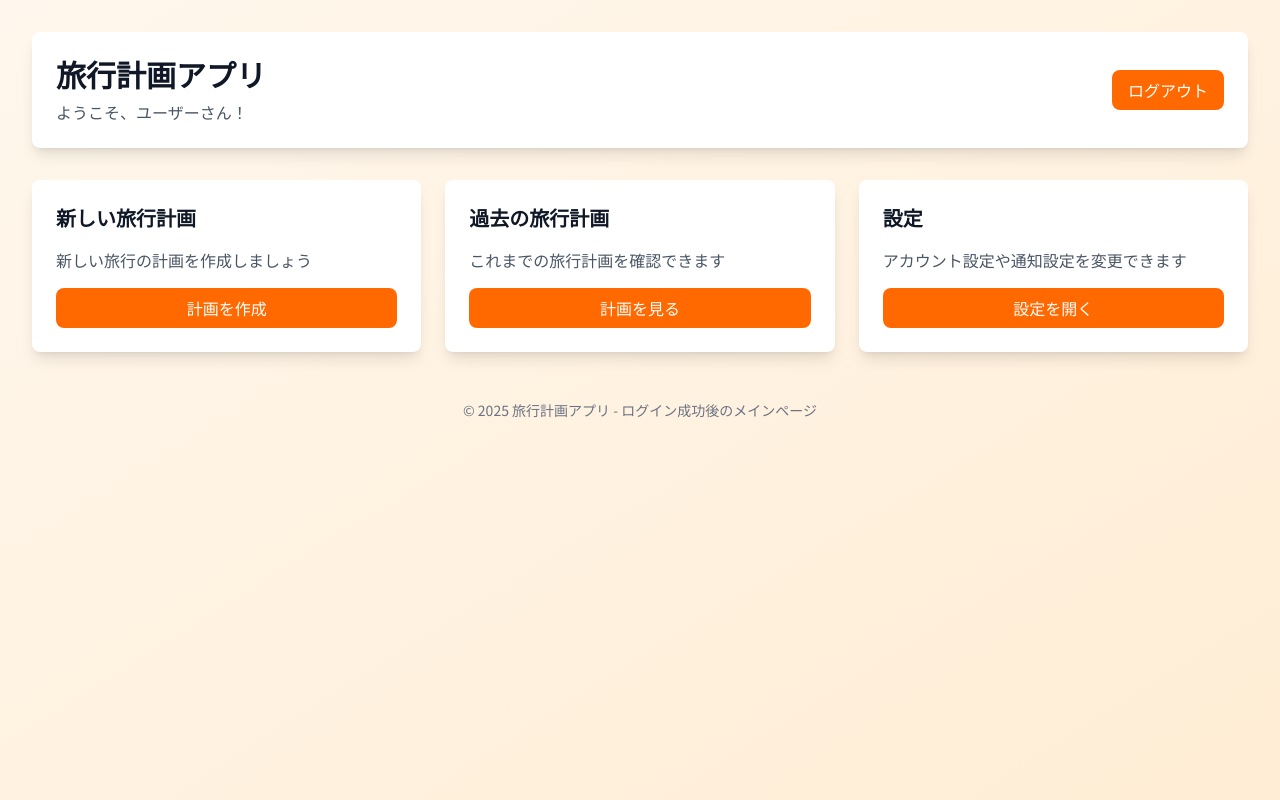
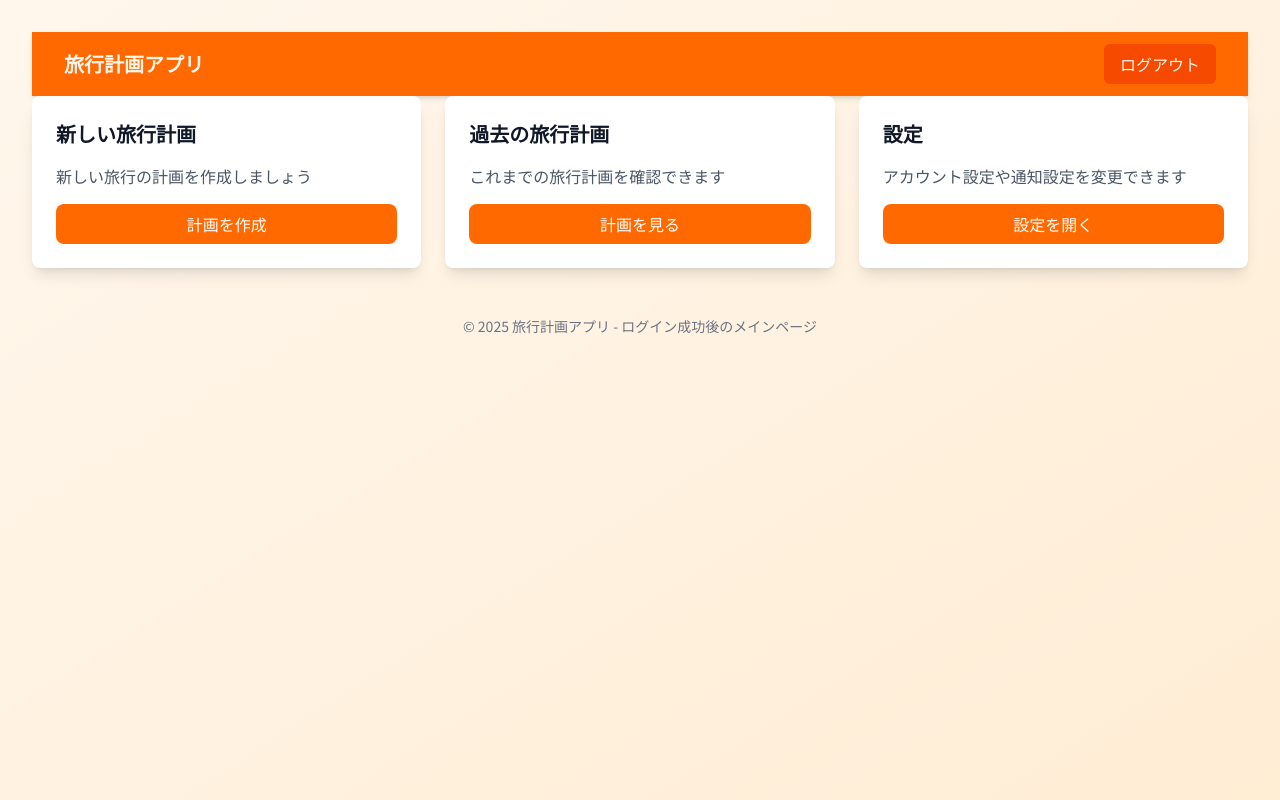
Before and after one commit to katayano/travel_planning, a Next.js app: page /travel-planning in a window 1280 px wide. Built offline with nearby package versions, Linux system fonts and the light colour scheme; no server answers.

Commit message:
feat: ヘッダーコンポーネントとログアウト機能の実装

```diff
--- a/src/app/travel-planning/page.tsx
+++ b/src/app/travel-planning/page.tsx
@@ -1,39 +1,14 @@
-import { auth } from "@/auth";
-
+import Header from "@/components/features/common/Header";
 /**
  * 旅行計画メインページ
  * 認証が必要なページ（middleware.tsで保護）
  */
 export default async function TravelPlanningPage() {
-    // セッション情報を取得
-    const session = await auth();
-
     return (
         <div className="min-h-screen bg-gradient-to-br from-orange-50 to-orange-100 p-4 sm:p-6 lg:p-8">
             <div className="max-w-7xl mx-auto">
                 {/* ヘッダー */}
-                <header className="bg-white rounded-lg shadow-lg p-6 mb-8">
-                    <div className="flex justify-between items-center">
-                        <div>
-                            <h1 className="text-3xl font-bold text-gray-900 mb-2">
-                                旅行計画アプリ
-                            </h1>
-                            <p className="text-gray-600">
-                                ようこそ、ユーザーさん！
-                            </p>
-                        </div>
-
-                        {/* ログアウトボタン */}
-                        <form action="/api/auth/signout" method="post">
-                            <button
-                                type="submit"
-                                className="px-4 py-2 bg-orange-500 text-white rounded-lg hover:bg-orange-600 transition-colors font-medium"
-                            >
-                                ログアウト
-                            </button>
-                        </form>
-                    </div>
-                </header>
+                <Header siteName="旅行計画アプリ" />
 
                 {/* メインコンテンツ */}
                 <main className="grid grid-cols-1 md:grid-cols-2 lg:grid-cols-3 gap-6">
--- a/src/components/features/common/Header.tsx
+++ b/src/components/features/common/Header.tsx
@@ -53,15 +53,15 @@ const Header: React.FC<HeaderProps> = ({
                     </div>
 
                     {/* モバイルメニューボタン（将来的な拡張用） */}
-                    <div className="md:hidden">
+                    {/* <div className="md:hidden">
                         <button
                             type="button"
                             className="bg-orange-600 hover:bg-orange-700 text-orange-50 p-2 rounded-md focus:outline-none focus:ring-2 focus:ring-orange-300 focus:ring-offset-2"
                             aria-expanded="false"
                         >
-                            <span className="sr-only">メニューを開く</span>
-                            {/* ハンバーガーメニューアイコン */}
-                            <svg
+                            <span className="sr-only">メニューを開く</span> */}
+                    {/* ハンバーガーメニューアイコン */}
+                    {/* <svg
                                 className="h-6 w-6"
                                 xmlns="http://www.w3.org/2000/svg"
                                 fill="none"
@@ -77,7 +77,7 @@ const Header: React.FC<HeaderProps> = ({
                                 />
                             </svg>
                         </button>
-                    </div>
+                    </div> */}
                 </div>
             </div>
         </header>
```
